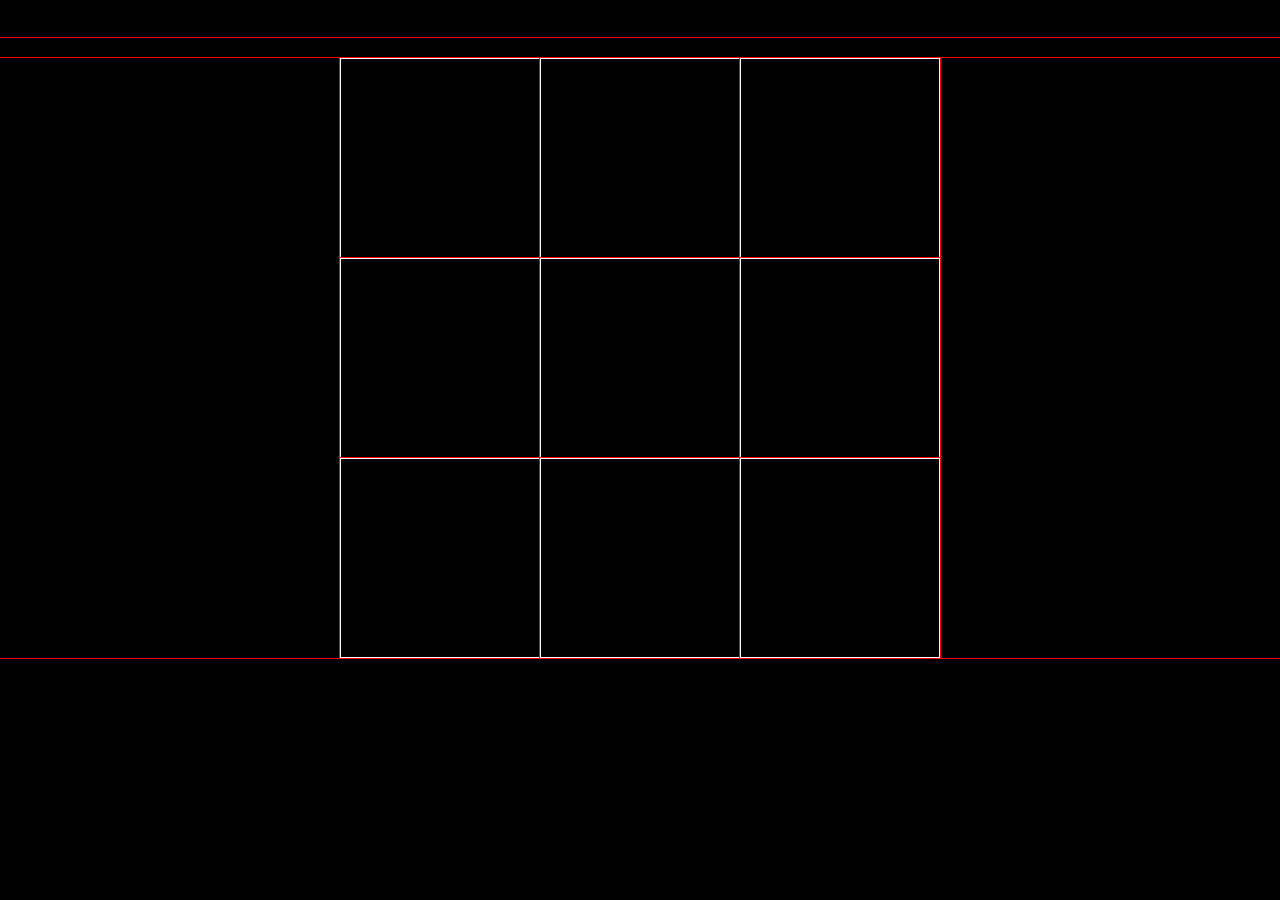
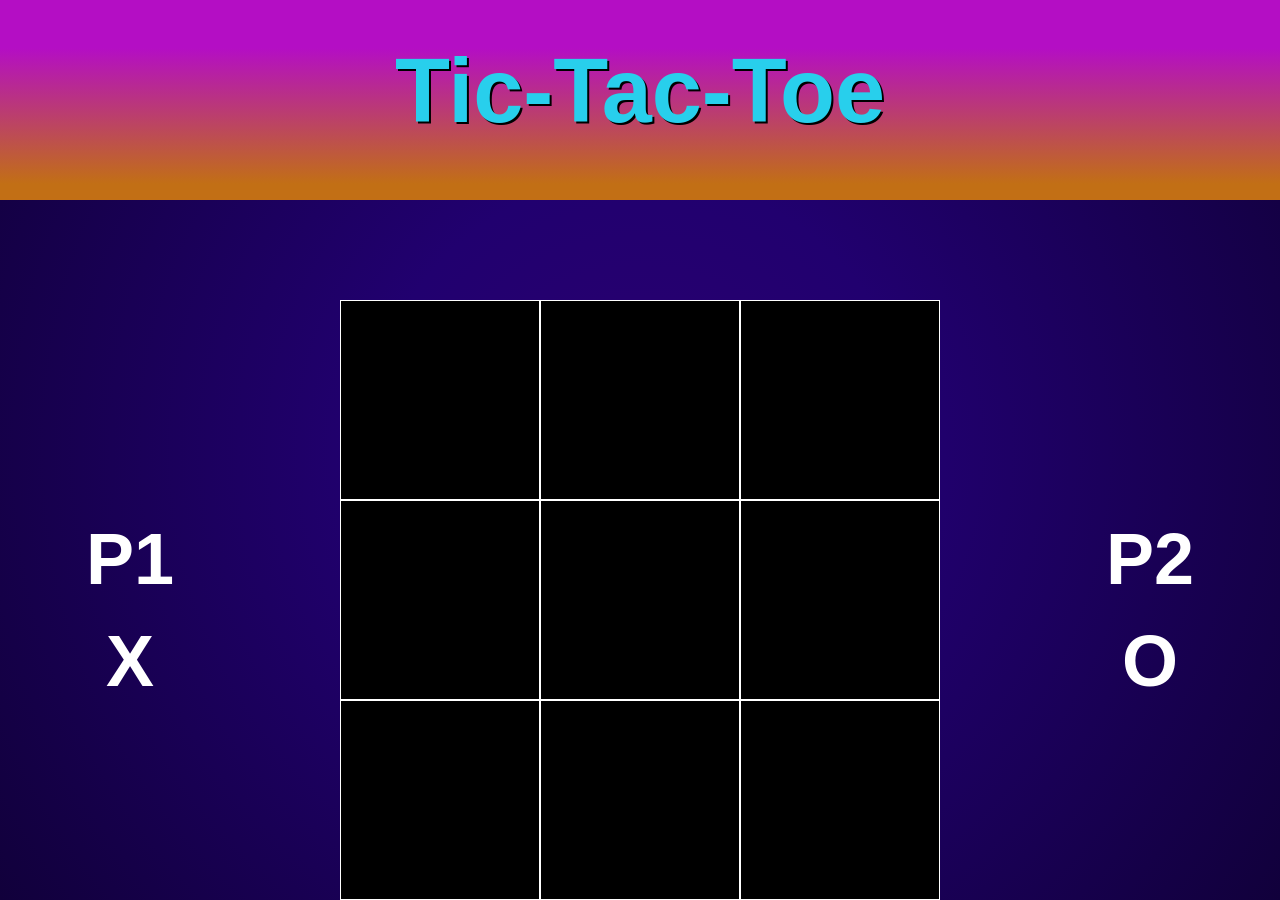
Before and after one commit to ZandBraxton/Tic-Tac-Toe, a plain HTML site: page index.html in a window 1280 px wide. Before the commit the page ends 800 px from the top, so only its background shows below. Drawn offline with Linux system fonts and the light colour scheme.

Commit message:
Added more style

```diff
--- a/index.html
+++ b/index.html
@@ -6,7 +6,14 @@
     <meta charset='utf-8'>
 </head>
 <body>
-    <h1>hi</h1>
+<header>
+    <h1 class='title'>Tic-Tac-Toe</h1>
+</header>
+<div class='container'>
+    <div class='name'>
+        <h1>P1</h1>
+        <h1>X</h1>
+    </div>
     <div class='gameboard'>
         <button id='1' class='gametile'></button>
         <button id='2' class='gametile'></button>
@@ -18,6 +25,11 @@
         <button id='8' class='gametile'></button>
         <button id='9' class='gametile'></button>
     </div>
+    <div class='name'>
+        <h1>P2</h1>
+        <h1>O</h1>
+    </div>
+</div>
 <script type='text/javascript' src='scripts.js'></script>
 </body>
 
--- a/scripts.js
+++ b/scripts.js
@@ -42,7 +42,9 @@ const displayController = (() => {
         })
     }
 
-    function clearBoard()
+    function clearBoard() {
+
+    }
 
     function winScreen(player, result) {
         if (result === "Win") {
--- a/styles.css
+++ b/styles.css
@@ -1,6 +1,8 @@
 body {
     margin: 0;
-    background-color: black;
+    background: rgb(42,0,111);
+    background: radial-gradient(circle, rgba(42,0,111,1) 0%, rgba(33,0,111,1) 35%, rgba(17,0,59,1) 100%);
+    color: white;
 }
 
 html {
@@ -10,14 +12,53 @@ html {
 
 *, *::before, *::after {
     box-sizing: inherit;
-    outline: 1px solid red !important;
+    /* outline: 1px solid red !important; */
 }
+
+header {
+    height: 200px;
+    background: rgb(194,111,21);
+    background: linear-gradient(0deg, rgba(194,111,21,1) 8%, rgba(180,14,196,1) 76%);
+    margin-bottom: 100px;
+}
+
+.title {
+    margin-top: 0;
+    text-align: center;
+    color: #28cfec;
+    text-shadow: 2px 2px black;
+    font-size: 90px;
+    padding-top: 40px;
+}
+
+.container {
+    display: flex;
+    justify-content: space-evenly;
+}
+
+.name {
+    display: flex;
+    flex-flow: column;
+    width: 100px;
+    height: auto;
+    align-items: center;
+    justify-content: center;
+    margin: auto;
+}
+
+.name h1 {
+    margin: 20px auto 0 auto;
+    font-size: 72px;
+}
+
 
 .gameboard {
     display: grid;
     grid-template-columns: repeat(3, 200px);
     grid-template-rows: repeat(3, 200px);
     justify-content: center;
+    height: 600px;
+    width: 600px;
     margin: auto;
 }
 
```
Also changed, not shown: 1 other file.
